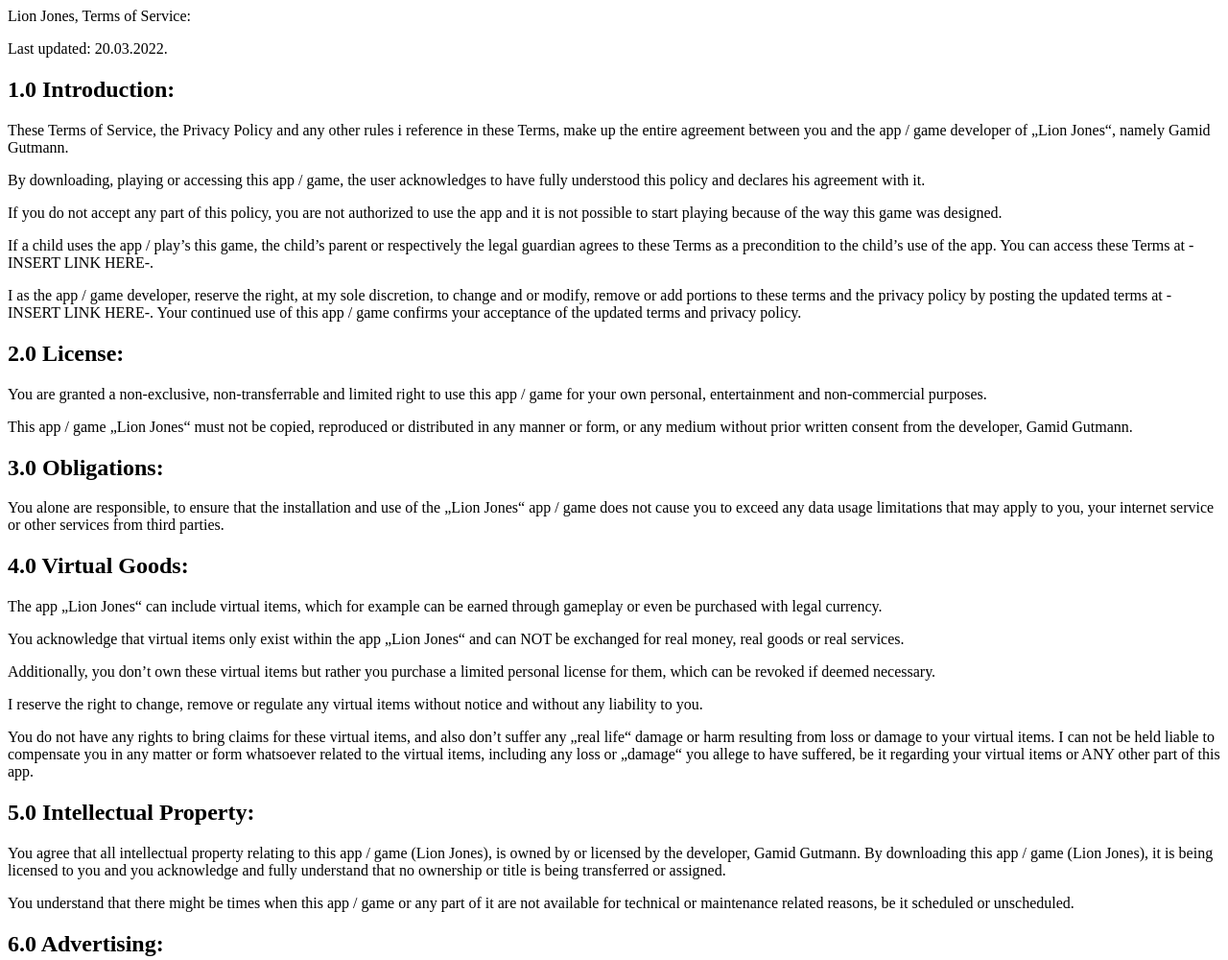
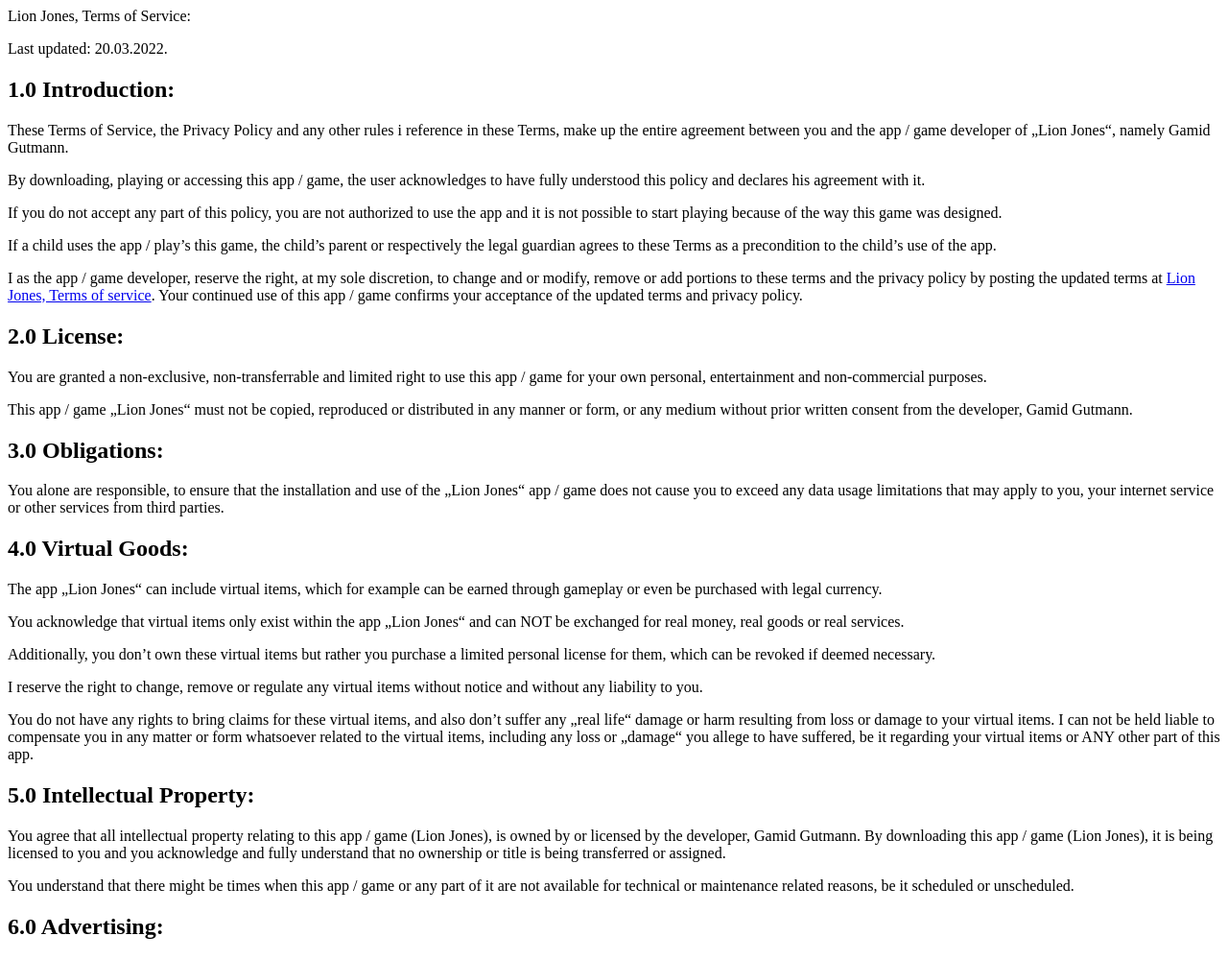
Before and after one commit to GamidGUTMANN/Lion-Jones, a plain HTML site: page Terms of Service/index.html in a window 1280 px wide. Shown: the top 1000 px of the page at 96% size. Drawn offline with Linux system fonts and the light colour scheme.

Commit message:
Update index.html

```diff
--- a/Terms of Service/index.html
+++ b/Terms of Service/index.html
@@ -9,9 +9,9 @@ By downloading, playing or accessing this app / game, the user acknowledges to h
 
 <p>If you do not accept any part of this policy, you are not authorized to use the app and it is not possible to start playing because of the way this game was designed.</p>
 
-<p>If a child uses the app / play&rsquo;s this game, the child&rsquo;s parent or respectively the legal guardian agrees to these Terms as a precondition to the child&rsquo;s use of the app. You can access these Terms at -INSERT LINK HERE-.<p>
+<p>If a child uses the app / play&rsquo;s this game, the child&rsquo;s parent or respectively the legal guardian agrees to these Terms as a precondition to the child&rsquo;s use of the app.<p>
 
-<p>I as the app / game developer, reserve the right, at my sole discretion, to change and or modify, remove or add portions to these terms and the privacy policy by posting the updated terms at -INSERT LINK HERE-. Your continued use of this app / game confirms your acceptance of the updated terms and privacy policy.<p>
+<p>I as the app / game developer, reserve the right, at my sole discretion, to change and or modify, remove or add portions to these terms and the privacy policy by posting the updated terms at <a href="https://game-d3v.github.io/Lion-Jones/Terms%20of%20Service/">Lion Jones, Terms of service</a>. Your continued use of this app / game confirms your acceptance of the updated terms and privacy policy.<p>
 
 <h2>2.0 License: </h2>
 
@@ -58,7 +58,7 @@ This app / game features third party advertisements. I am not responsible for th
 <h2>10.0 Privacy:</h2>
 <p>The developer (Gamid Gutmann) does NOT collect, process, use or share your personal information. I simply have no use for it. The only information i might retain is your email address and the contents of the communication if you decide to contact me through the &bdquo;support&ldquo; button in the settings menu of the game.</p>
 
-<p>However, the advertisement frameworks i am forced to use (to display ad&rsquo;s and generate income) do collect, use, process and share your personal information. You can find out more about the data collected from the third-party advertisements in the privacy policy of the game -LINK-</p>
+<p>However, the advertisement frameworks i am forced to use (to display ad&rsquo;s and generate income) do collect, use, process and share your personal information. You can find out more about the data collected from the third-party advertisements in the privacy policy of the game <a href="https://game-d3v.github.io/Lion-Jones/Privacy%20Policy/">Lion Jones, Privacy Policy</a></p>
 
 <h2>11.0 Assignment:</h2>
 
```
